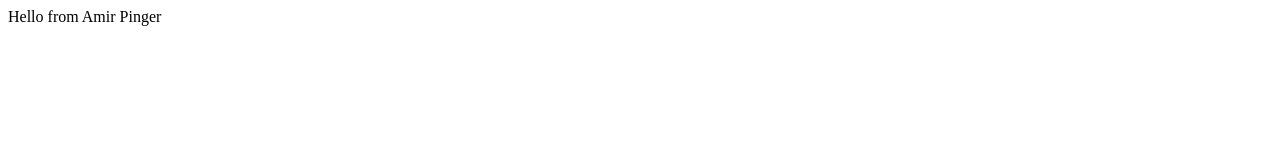
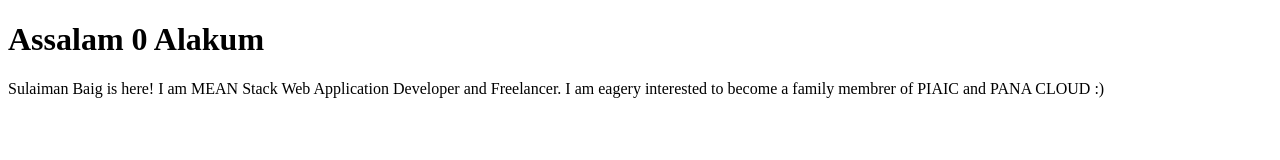
Before and after one commit to Sulaiman-Baig/class2020, a plain HTML site: page index.html in a window 1280 px wide. Drawn offline with Linux system fonts and the light colour scheme.

Commit message:
Sulaiman is Mean Stack Developer

```diff
--- a/index.html
+++ b/index.html
@@ -5,7 +5,10 @@
 </head>
 <body>
     <div>
-        Hello from Amir Pinger
+        <h1>Assalam 0 Alakum</h1>
+        <p>
+            Sulaiman Baig is here! I am MEAN Stack Web Application Developer and Freelancer. I am eagery interested to become a family membrer of PIAIC and PANA CLOUD :)
+        </p>
     </div>
 </body>
 </html>
```
